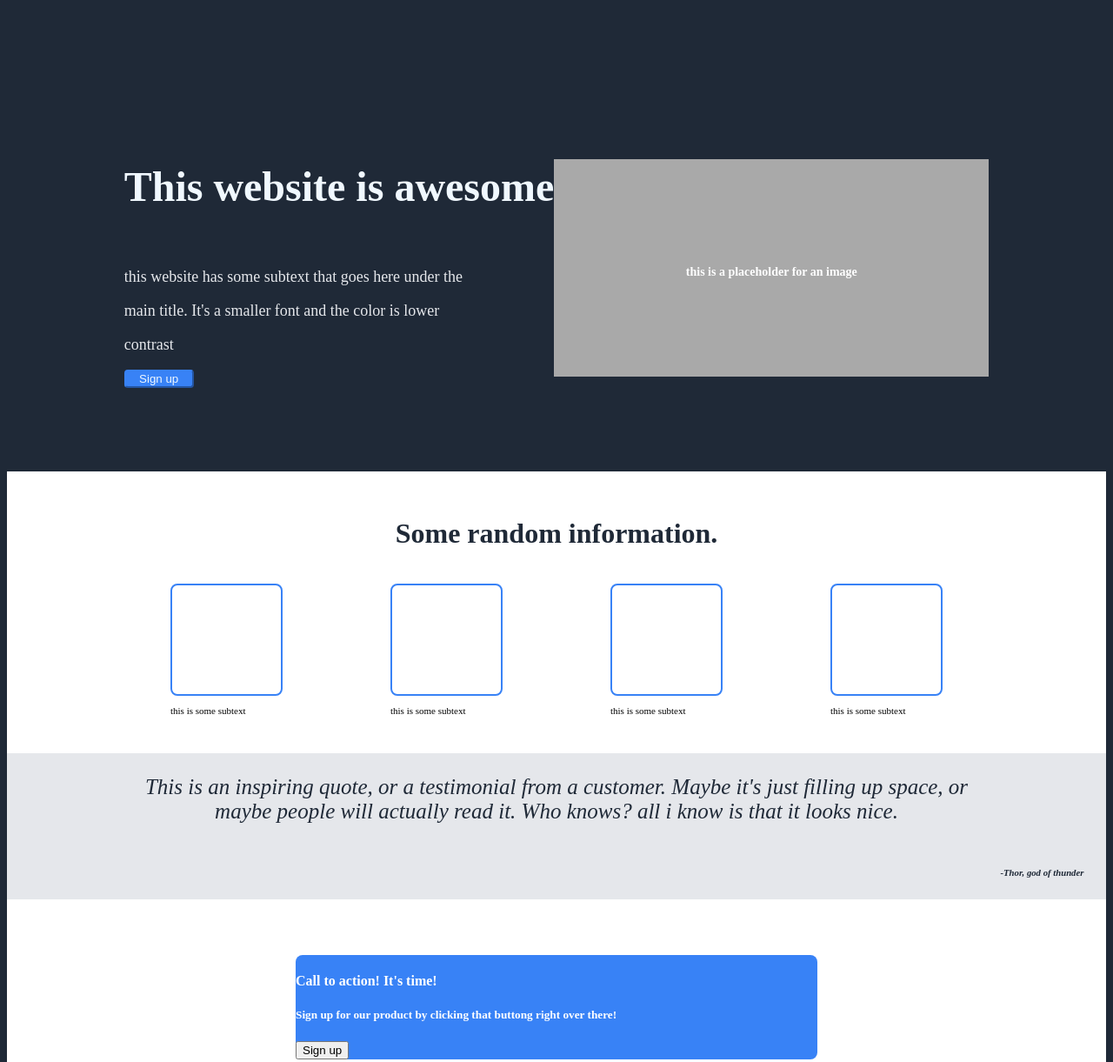
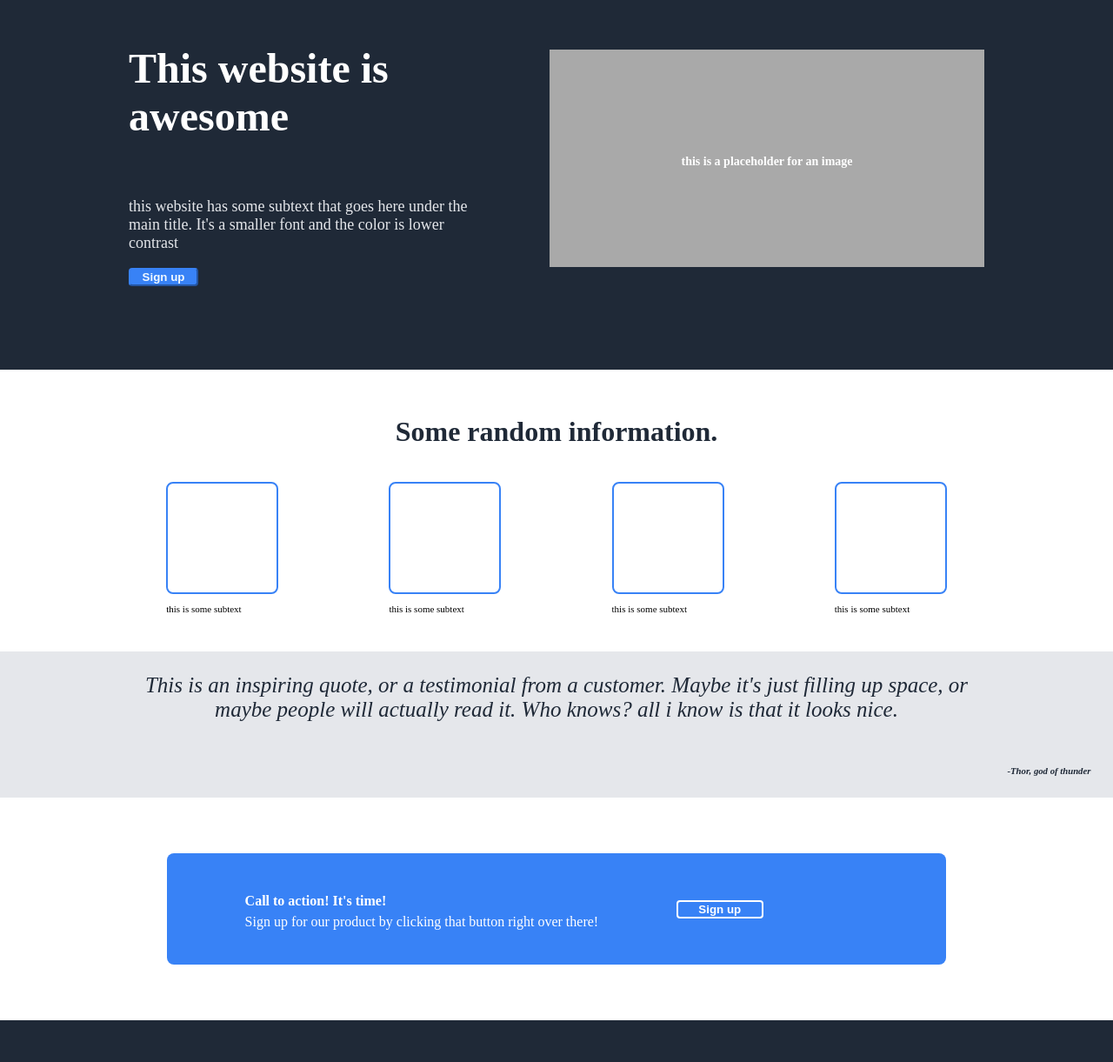
Before and after one commit to jorsel/odin-landing-page, a plain HTML site: page index.html in a window 1280 px wide. Shown: the part 122-1343 px from the top of the page at 87% size. After the commit the page ends 1295 px from the top, so only its background shows below. Drawn offline with Linux system fonts and the light colour scheme.

Commit message:
fixed segments not using entire page width

```diff
--- a/css/styles.css
+++ b/css/styles.css
@@ -6,7 +6,8 @@
     display: flex;
     justify-content: space-between;
     align-items: center;
-    margin: 5vw;
+    margin-left: 5vw;
+    margin-right: 5vw;
 }
 
 
@@ -32,10 +33,10 @@ p {
 }
 
 body {
-    padding: 0;
-    padding-top: 0;
     background-color: #1F2937;
     display: grid;
+    margin: 0px;
+    padding: 0px;
 }
 
 
@@ -45,7 +46,7 @@ body {
     display: flex;
     flex-direction: row;
     align-items: center;
-    justify-content: center;
+    justify-content: space-evenly;
     background-color: #1F2937;
     margin: 5vw;
 }
@@ -54,7 +55,7 @@ body {
 /* Signup element of top bar */
 
 #signup {
-    color: aliceblue;
+    color: white;
     padding-bottom: 2em;
     display: flex;
     flex-direction: column;
@@ -67,6 +68,7 @@ body {
 #subtext {
     font-size: 18px;
     color: #e5e7eb;
+    width: 400px;
 }
 
 #signup-btn {
@@ -75,6 +77,7 @@ body {
     border-color: #3882F6;
     color: aliceblue;
     width: 80px;
+    font-weight: bold;
 }
 
 #placeholder-box {
@@ -159,27 +162,37 @@ body {
 }
 
 #cta-box {
+    display: flex;
     background-color: #3882F6;
     color: white;
     border-radius: 8px;
-    width: 600px;
+    width: 70vw;
+    height: 10vw;
+    align-items: center;
+}
+
+#signup-btn2 {
+    width: 100px;
+    background-color: #3882F6;
+    border-color: white;
+    border-radius: 4px;
+    border-style: solid;
+    color: white;
+    font-weight: bold;
+}
+
+#cta-text {
+    padding-left: 10%;
+    padding-right: 10%;
+    line-height: 2px;
 }
 
 
 /* " # " is id selector  " . " is class selector */
 
 
-/*TO DO
-The site was designed with the the first segment in mind, so the color
-of the header and first segment is just the background color shining through.
-It's probably easier to set proper colors for those parts instead of
-trying to fix every part where the dark blue is visible on the edges
+/*
+TO DO
 
-Find out how to layer the information text above the boxes
-
-Adjust size of call to arms, see box model
-
-adjust padding for top and header text
-
-make quote segment centered, and position the "quotee" text
+Position quotee text correctly, maybe put entire segment in grid
 */
--- a/index.html
+++ b/index.html
@@ -19,11 +19,10 @@
 <body>
     <div class="top-bar">
         <div id="signup">
-            <h3 id="maintext">This website is awesome</h3>
+            <h3 id="maintext">This website is <br> awesome</h3>
             <div id="subtext">
-                <p>this website has some subtext that goes here under the</p>
-                <p>main title. It's a smaller font and the color is lower</p>
-                <p>contrast</p>
+                <p>this website has some subtext that goes here under the main title. It's a smaller font and the color is lower contrast
+                </p>
             </div>
             <button id="signup-btn">Sign up</button>
 
@@ -80,9 +79,10 @@
 
     <div class="calltoarms-segment">
         <div id="cta-box">
-            <div class="footer text">
+            <div id="cta-text">
                 <h4>Call to action! It's time!</h4>
-                <h5>Sign up for our product by clicking that buttong right over there!</h5>
+                <p>Sign up for our product by clicking that button right over there!
+                    <p>
             </div>
             <button id="signup-btn2"> Sign up</button>
         </div>
```
